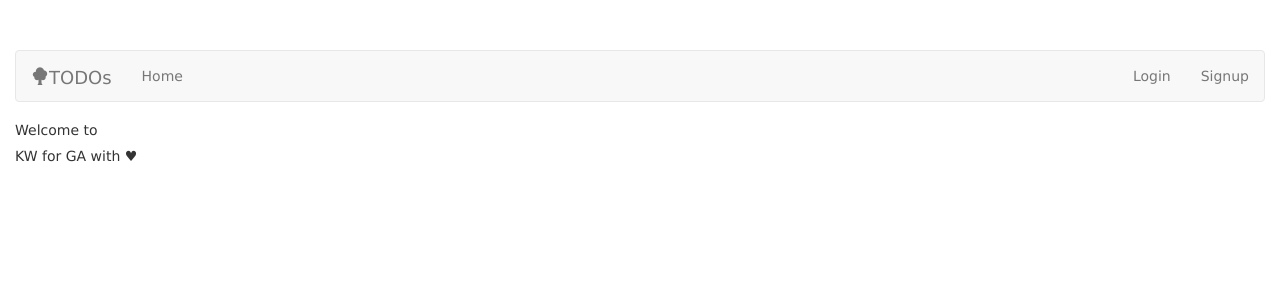
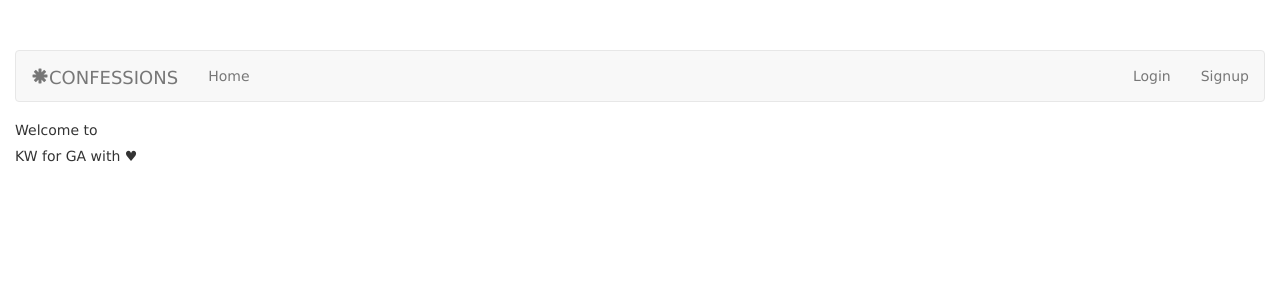
Before and after one commit to kimberlywondo/Coders_Anonymous, a Node server app: template views/index.ejs in a window 1280 px wide. Shown: the top 300 px of the page. Run offline with Node 20, Linux system fonts and the light colour scheme; the template is opened without the code that fills it, so the values that code supplies are empty; some libraries are stand-ins or nearby versions.

Commit message:
updated to post entries

```diff
--- a/views/partials/header.ejs
+++ b/views/partials/header.ejs
@@ -2,14 +2,14 @@
   <div class="container-fluid">
     <div class="navbar-header">
       <a class="navbar-brand" href="#">
-        <span class="glyphicon glyphicon glyphicon-tree-deciduous"></span>TODOs
+        <span class="glyphicon glyphicon glyphicon-asterisk"></span>CONFESSIONS
       </a>
     </div>
 
 <ul class="nav navbar-nav navbar-left">
       <li><a href="/">Home</a></li>
       <% if (currentUser) { %>
-        <li><a href="/todos">TODOs</a></li>
+        <li><a href="/postEntries">CONFESSIONS</a></li>
       <% } %>
     </ul>
     <ul class="nav navbar-nav navbar-right">
```
